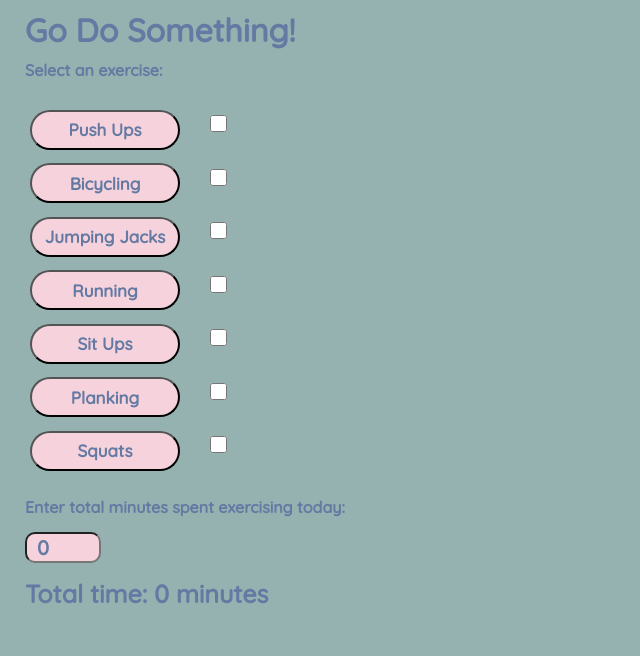
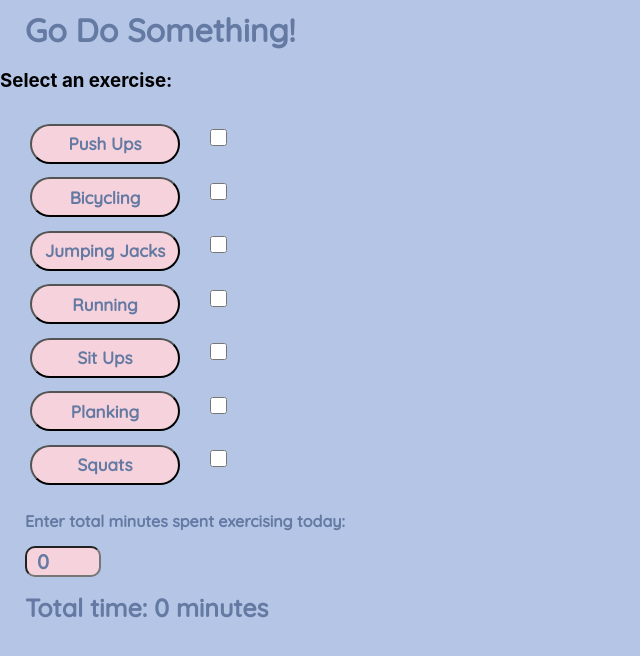
Before and after one commit to julianamacedo1/exercise-app, a React (Create React App) app: page / in a window 1280 px wide. Shown: the top 656 px of the page, without its empty margins (0-640 px from the left). Built offline with nearby package versions, Linux system fonts and the light colour scheme.

Commit message:
March 7, 2021 3:26 PM

```diff
--- a/src/App.css
+++ b/src/App.css
@@ -1,6 +1,6 @@
 @import url('https://fonts.googleapis.com/css2?family=Quicksand:wght@500&display=swap');
 body {
-  background-color: #95B2B0;
+  background-color: #B4C5E6;
 }
 .main-button {
   margin: 5px 5px 5px 25px;
--- a/src/App.js
+++ b/src/App.js
@@ -50,7 +50,7 @@ class MenuScreen extends React.Component {
         screen = (
           <>
             <h1>Go Do Something!</h1>
-            <p>Select an exercise:</p>
+            <h3>Select an exercise:</h3>
             <ul>
               {filteredArray.map((obj, index) =>
                 <li key={index}>
```
